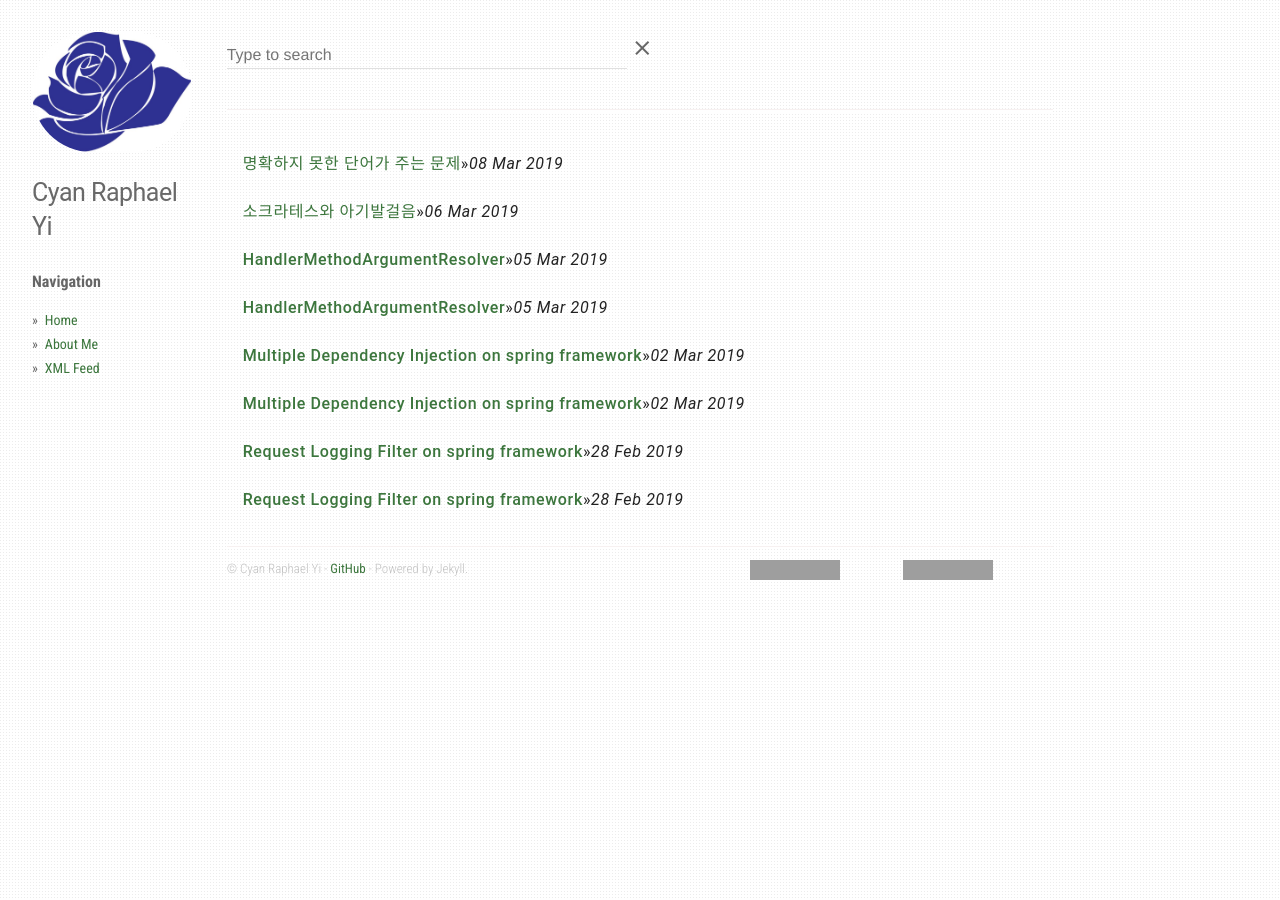
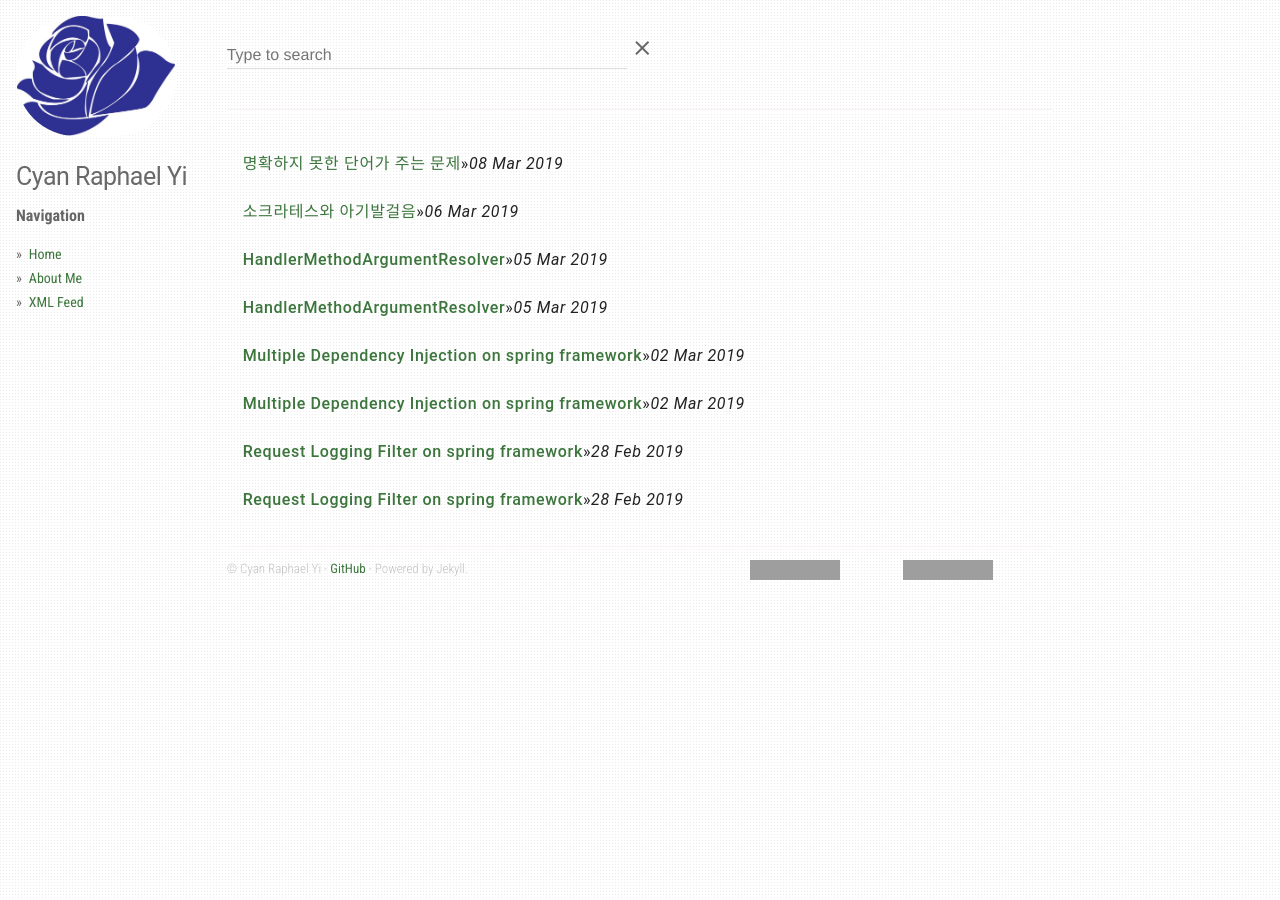
Before and after one commit to CyanRYi/sollabs-demo, a Jekyll site: the page built from index.md, in a window 1280 px wide. Built offline with Jekyll 4.4.1, drawn with Linux system fonts in a browser that asks for light colours; grey boxes are pictures that could not be loaded.

Commit message:
반응형 css 별도 생성

```diff
--- a/_layouts/default.html
+++ b/_layouts/default.html
@@ -103,13 +103,12 @@ layout: compress
   <body>
       <div class="page-content">
           <div class="mdl-grid">
-              <div class="mdl-cell mdl-cell--2-col-desktop mdl-cell--2-col-tablet mdl-cell--4-col-phone">
-                  <div class="mdl-grid">
-                      <div class="mdl-cell mdl-cell--12-col-desktop mdl-cell--8-col-tablet mdl-cell--2-col-phone">
+              <div class="mdl-cell mdl-cell--2-col-desktop mdl-cell--8-col-tablet mdl-cell--4-col-phone">
+                  <div class="profile">
                       <a href="{{ site.url}}"><img class="profile-avatar" src="{{ site.url }}{{ site.avatar }}" height="120px" width="160" /></a>
                       <h1 class="author-name">{{ site.author }}</h1>
                   </div>
-                      <div class="mdl-cell mdl-cell--12-col-desktop mdl-cell--8-col-tablet mdl-cell--2-col-phone">
+                  <div class="nav">
                       <strong>Navigation</strong>
                       <ul class="sidebar-nav">
                           <li><a href="{{ site.url}}">Home</a></li>
@@ -119,8 +118,7 @@ layout: compress
                       </ul>
                   </div>
               </div>
-              </div>
-              <div class="mdl-cell mdl-cell--8-col-desktop mdl-cell--6-col-tablet mdl-cell--4-col-phone">
+              <div class="mdl-cell mdl-cell--8-col-desktop mdl-cell--8-col-tablet mdl-cell--4-col-phone">
                   <div class="mdl-textfield mdl-js-textfield search" id="js-search">
                       <input class="mdl-textfield__input" type="text" placeholder="Type to search" id="search__input">
                       <i class="material-icons" id="search__clear">clear</i>
--- a/static/css/main.css
+++ b/static/css/main.css
@@ -178,3 +178,19 @@ ul#search__results {
     opacity: 1;
     visibility: visible;
 }
+@media (min-width: 840px) {
+    div.profile, div.nav {
+        width: 100%;
+    }
+}
+
+@media (max-width: 839px) and (min-width: 480px) {
+    div.profile, div.nav {
+        width: 50%;
+    }
+}
+@media (max-width: 479px) {
+    div.profile, div.nav {
+        width: 50%;
+    }
+}
```
Lines whose indentation alone changed are shown as unchanged.
